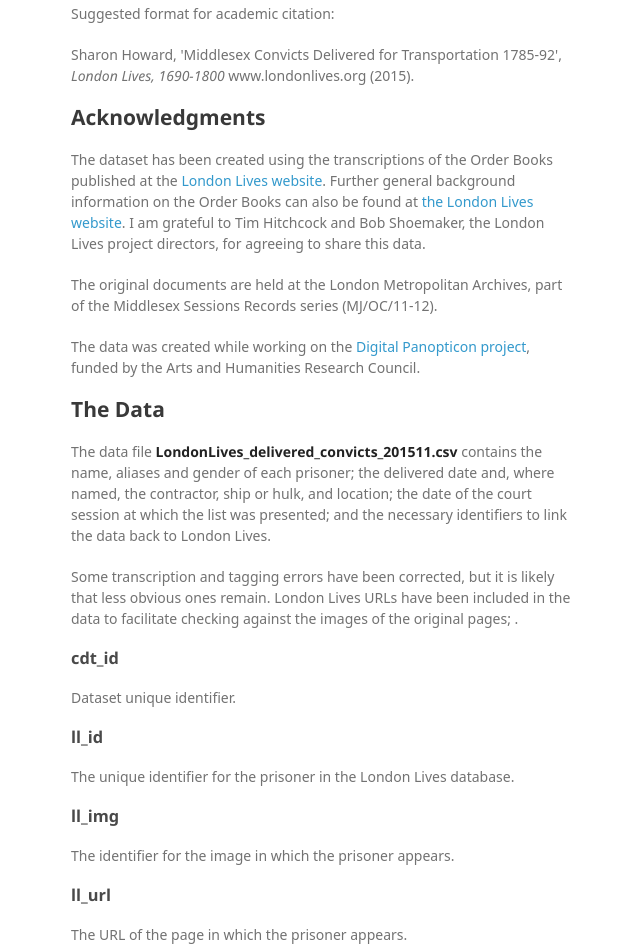
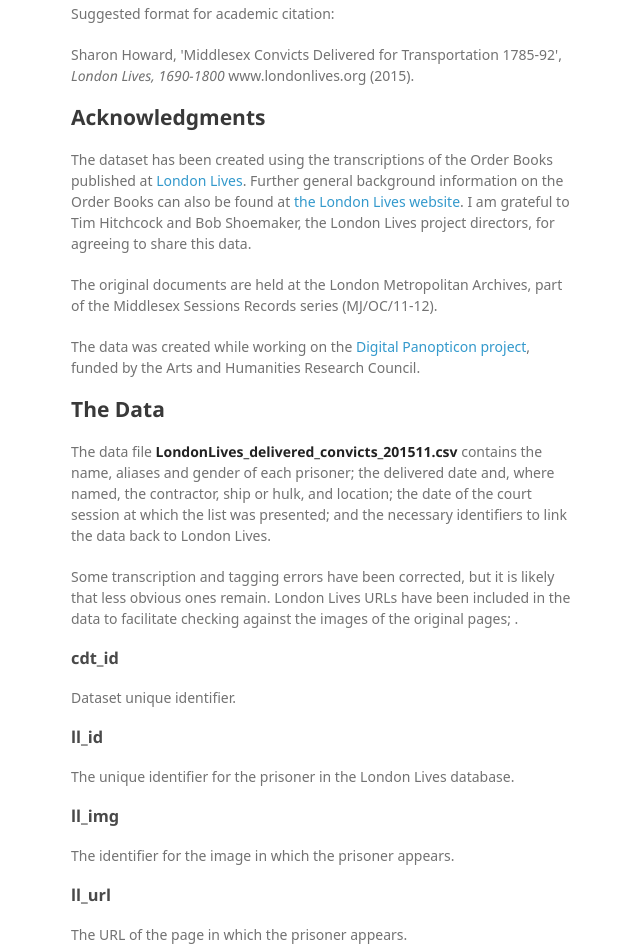
Before and after one commit to sharonhoward/cdt, a plain HTML site: page index.html in a window 1280 px wide. Shown: the part 1268-2216 px from the top of the page, without its empty margins (499-1139 px from the left). Drawn offline with Linux system fonts and the light colour scheme; a web font is replaced by a local one.

Commit message:
Update index.html

```diff
--- a/index.html
+++ b/index.html
@@ -67,7 +67,7 @@
 <h2>
 <a id="acknowledgments" class="anchor" href="#acknowledgments" aria-hidden="true"><span class="octicon octicon-link"></span></a>Acknowledgments</h2>
 
-<p>The dataset has been created using the transcriptions of the Order Books published at the <a href="www.londonlives.org">London Lives website</a>. Further general background information on the Order Books can also be found at <a href="http://www.londonlives.org/static/GO.jsp">the London Lives website</a>. I am grateful to Tim Hitchcock and Bob Shoemaker, the London Lives project directors, for agreeing to share this data.</p>
+<p>The dataset has been created using the transcriptions of the Order Books published at <a href="http://www.londonlives.org">London Lives</a>. Further general background information on the Order Books can also be found at <a href="http://www.londonlives.org/static/GO.jsp">the London Lives website</a>. I am grateful to Tim Hitchcock and Bob Shoemaker, the London Lives project directors, for agreeing to share this data.</p>
 
 <p>The original documents are held at the London Metropolitan Archives, part of the Middlesex Sessions Records series (MJ/OC/11-12).</p>
 
```
